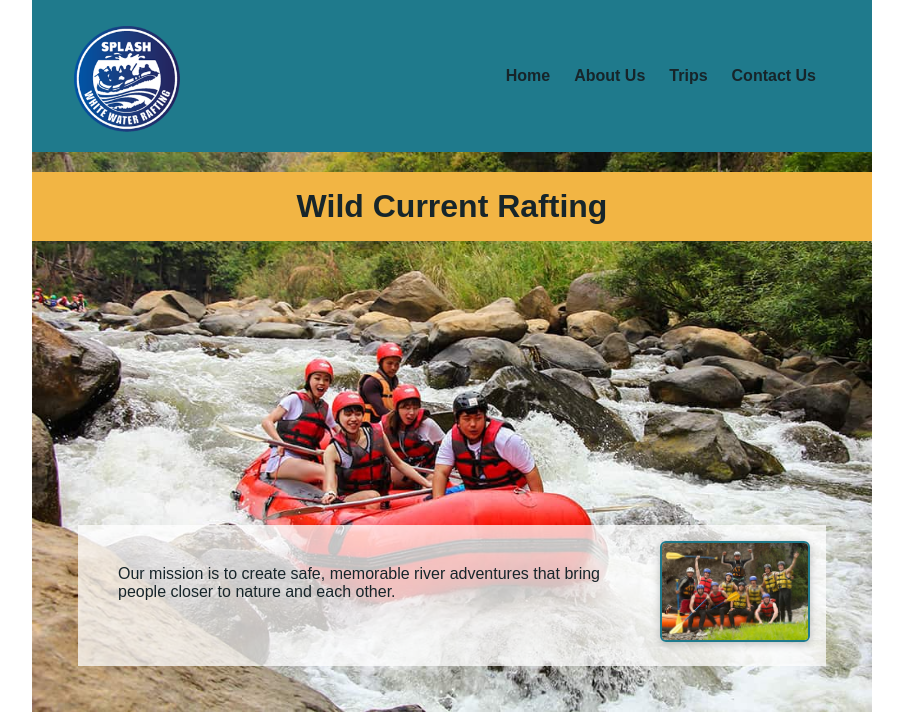
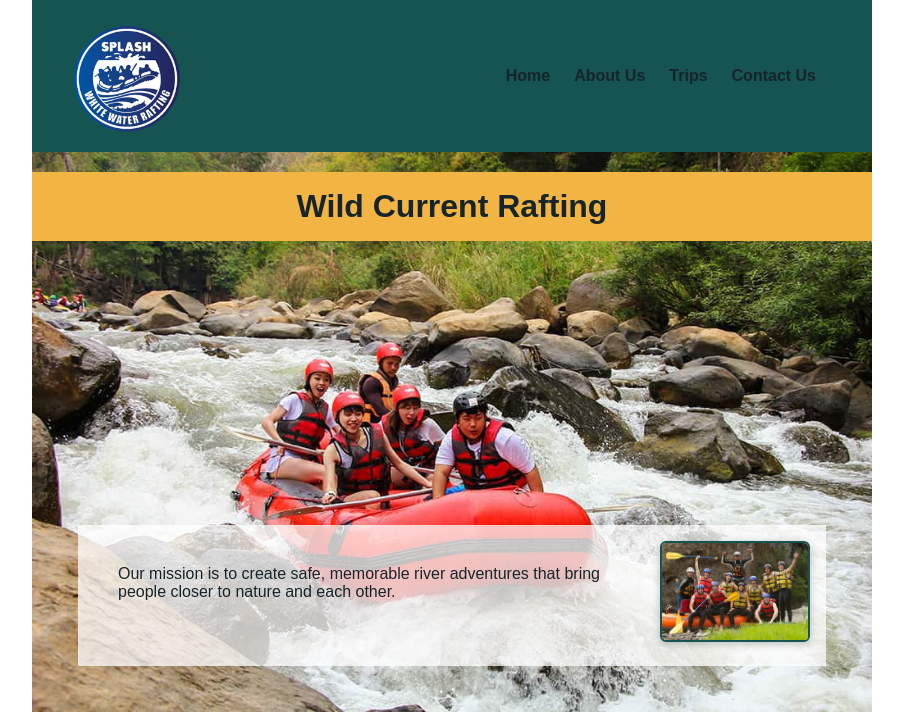
Before and after one commit to IsabelSilvera2712/wdd130, a plain HTML site: page wwr/about.html in a window 1280 px wide. Shown: the top 725 px of the page, without its empty margins (188-1091 px from the left). Drawn offline with Linux system fonts and the light colour scheme.

Commit message:
W04 Assignment: Rafting Site – Update About Us Page 4 fix color

```diff
--- a/wwr/styles/rafting.css
+++ b/wwr/styles/rafting.css
@@ -1,7 +1,7 @@
 :root {
     --primary-color: #123b4a;
     --accent1-color: #f2b544;
-    --accent2-color: #1f7a8c;
+    --accent2-color: #155451;
     --color-text: #17252a;
     --heading-font: "Times New Roman", "Georgia" serif;
     --body-font: Arial, Helvetica, sans-serif;
```
